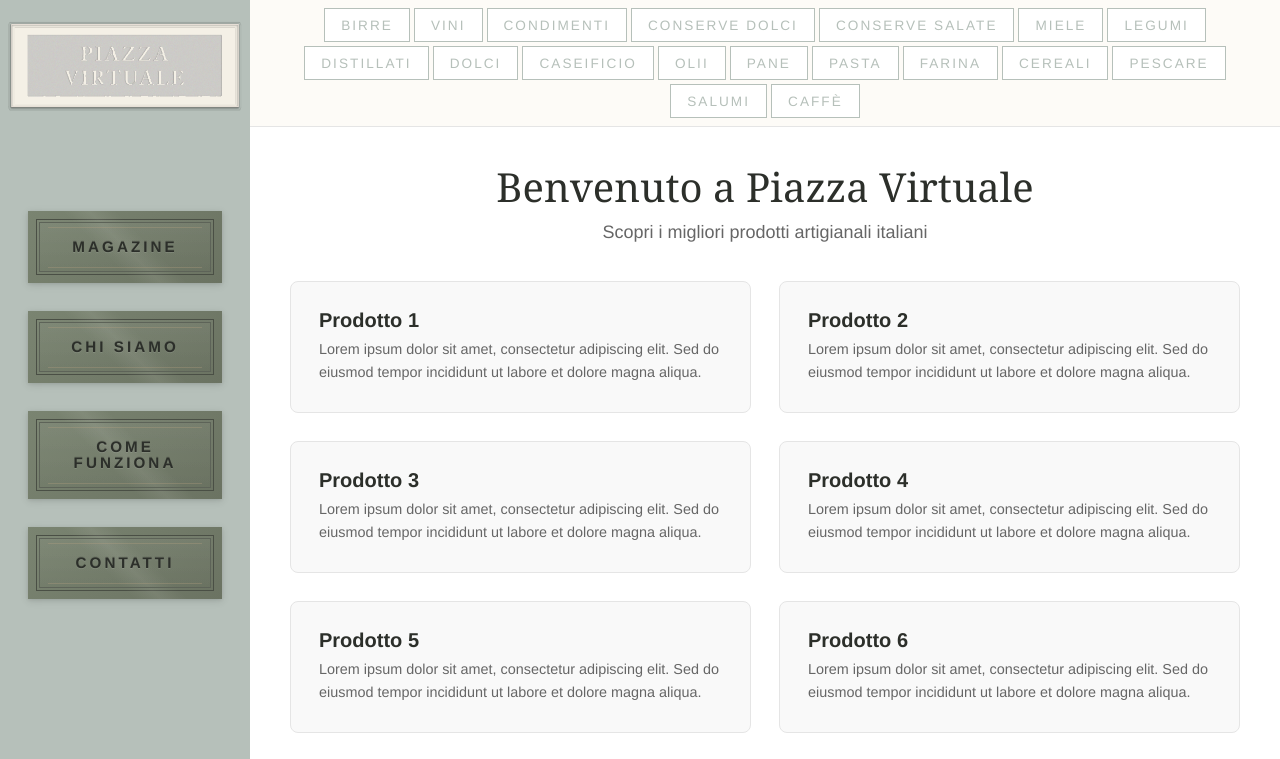
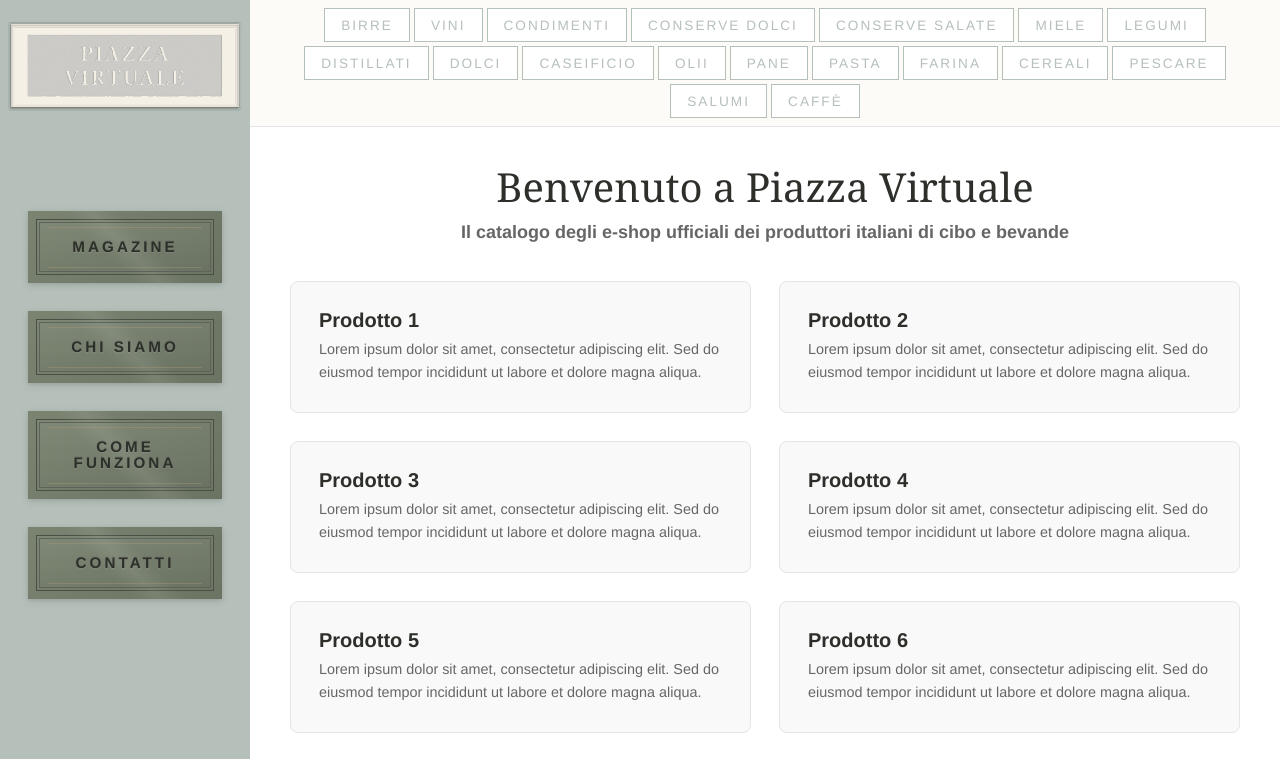
Before and after one commit to dersaei/piazza-virtuale, a Next.js app: page / in a window 1280 px wide. Shown: the top 759 px of the page. Built offline with nearby package versions, Linux system fonts and the light colour scheme.

Commit message:
kosmetyczne zmiany

```diff
--- a/app/layout.tsx
+++ b/app/layout.tsx
@@ -7,7 +7,8 @@ import HorizontalHeader from "@/components/HorizontalHeader";
 
 export const metadata: Metadata = {
   title: "Piazza Virtuale",
-  description: "Italian artisanal products marketplace",
+  description:
+    "Il catalogo degli e-shop ufficiali dei produttori italiani di cibo e bevande",
 };
 
 export default function RootLayout({
--- a/app/page.tsx
+++ b/app/page.tsx
@@ -6,7 +6,10 @@ export default function HomePage() {
     <div className={styles.homePage}>
       <section className={styles.heroSection}>
         <h1>Benvenuto a Piazza Virtuale</h1>
-        <p>Scopri i migliori prodotti artigianali italiani</p>
+        <h2>
+          Il catalogo degli e-shop ufficiali dei produttori italiani di cibo e
+          bevande
+        </h2>
       </section>
 
       <section className={styles.contentSection}>
--- a/components/HorizontalHeader.tsx
+++ b/components/HorizontalHeader.tsx
@@ -34,6 +34,7 @@ export default function HorizontalHeader() {
         <div className={styles.navContainer}>
           {PRODUCT_CATEGORIES.map((category) => (
             <button
+              type="button"
               key={category.id}
               className={`${styles.categoryButton} ${
                 activeCategory === category.id ? styles.active : ""
--- a/styles/HomePage.module.css
+++ b/styles/HomePage.module.css
@@ -20,7 +20,7 @@
   text-wrap: balance;
 }
 
-.heroSection p {
+.heroSection h2 {
   font-size: 1.125rem;
   color: #666;
   font-family: var(--font-sans);
```
